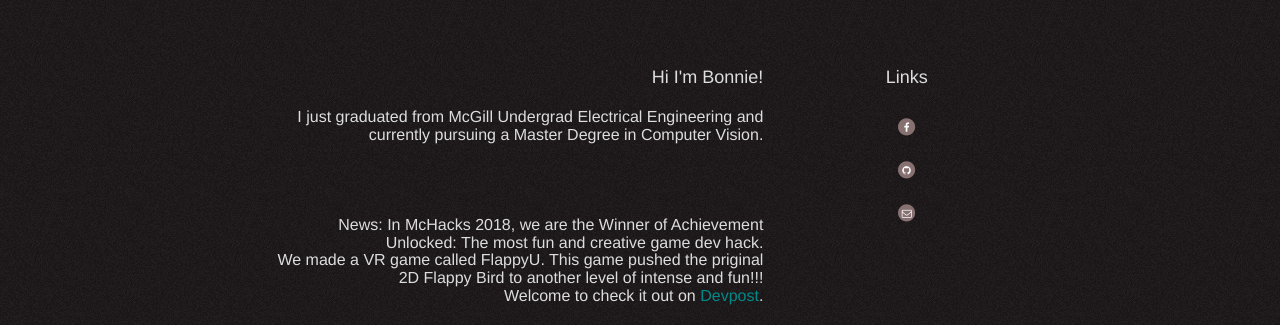
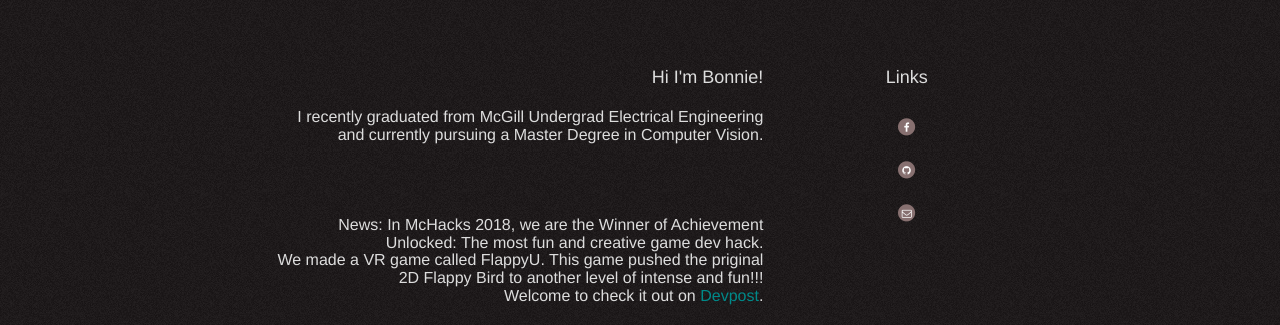
Before and after one commit to Bonnie970/Bonnie970.github.io, a Jekyll site: the page built from pages/index.html, in a window 1280 px wide and 1062 px high. Shown: the part 450-775 px from the top of the window. Built offline with Jekyll 4.4.1, drawn with Linux system fonts in a browser that asks for light colours; nearby versions of some CDN libraries.

Commit message:
Update index.html

```diff
--- a/pages/index.html
+++ b/pages/index.html
@@ -53,7 +53,7 @@ permalink: ./index.html
 
 <h2>Hi I'm Bonnie!</h2>
 
-<h3>I just graduated from McGill Undergrad Electrical Engineering and currently pursuing a Master Degree in Computer Vision. </h3>
+<h3>I recently graduated from McGill Undergrad Electrical Engineering and currently pursuing a Master Degree in Computer Vision. </h3>
 <br>
 <h3>News: In McHacks 2018, we are the Winner of Achievement Unlocked: The most fun and creative game dev hack.
 <br>
```
